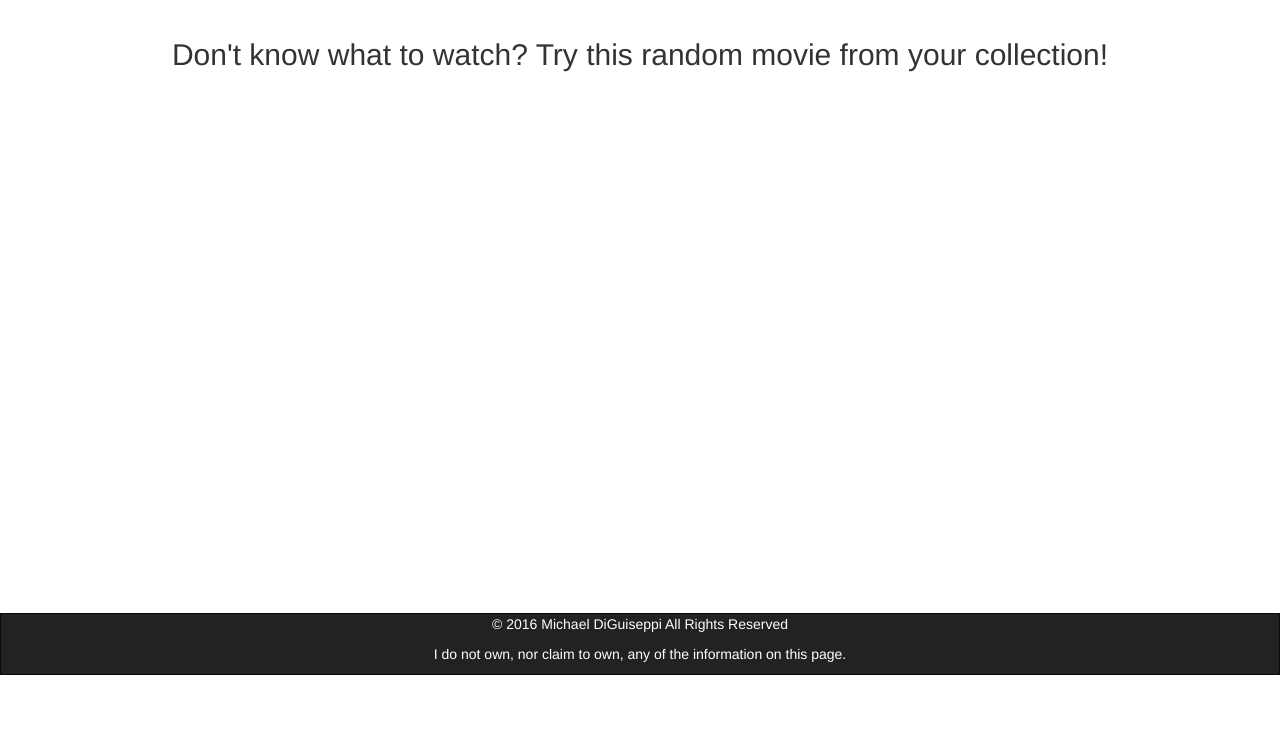
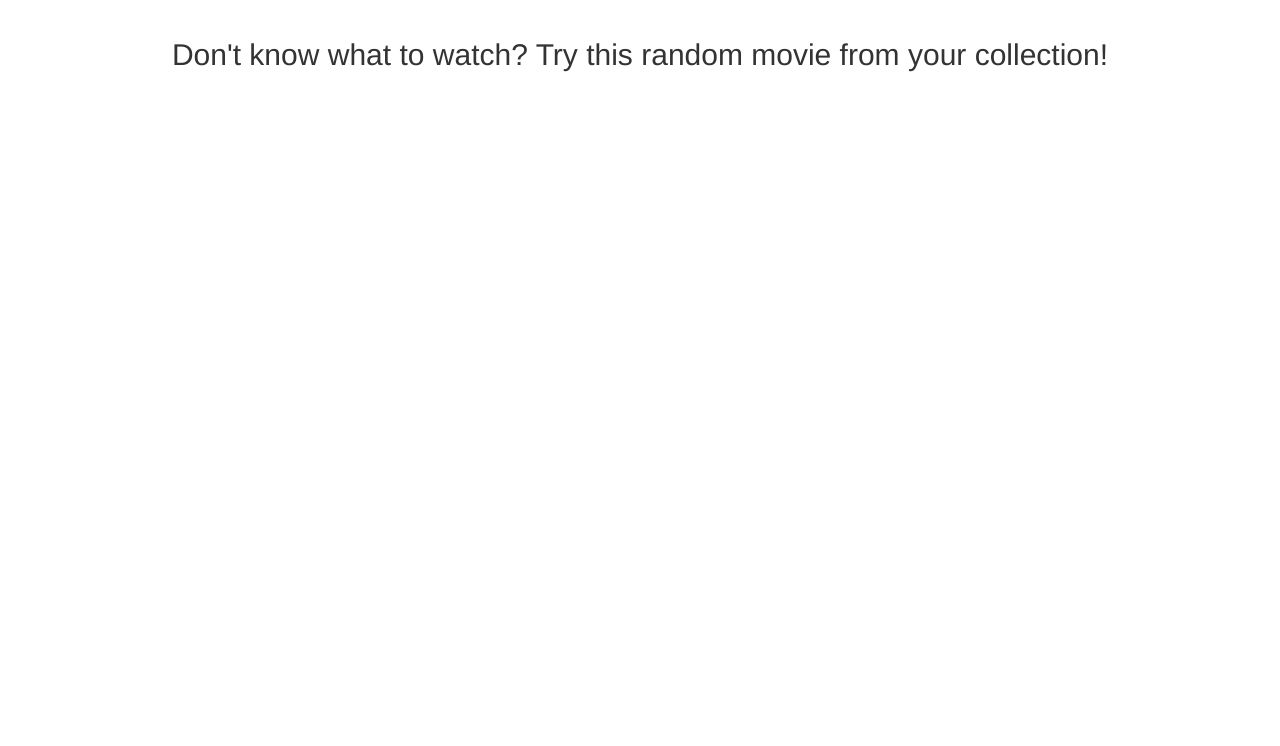
Before and after one commit to michaeldiguiseppi/front-end-personal-project, a website: page src/randomize.html in a window 1280 px wide. Shown: the part 54-800 px from the top of the page. Drawn offline with nearby package versions, Linux system fonts and the light colour scheme.

Commit message:
Updated min-height to fit larger monitors

```diff
--- a/src/css/main.css
+++ b/src/css/main.css
@@ -73,7 +73,7 @@
 /* Styling the last page when empty */
 
 .randomMovie {
-    min-height: 575px;
+    min-height: 875px;
 }
 
 .hidden {
```
